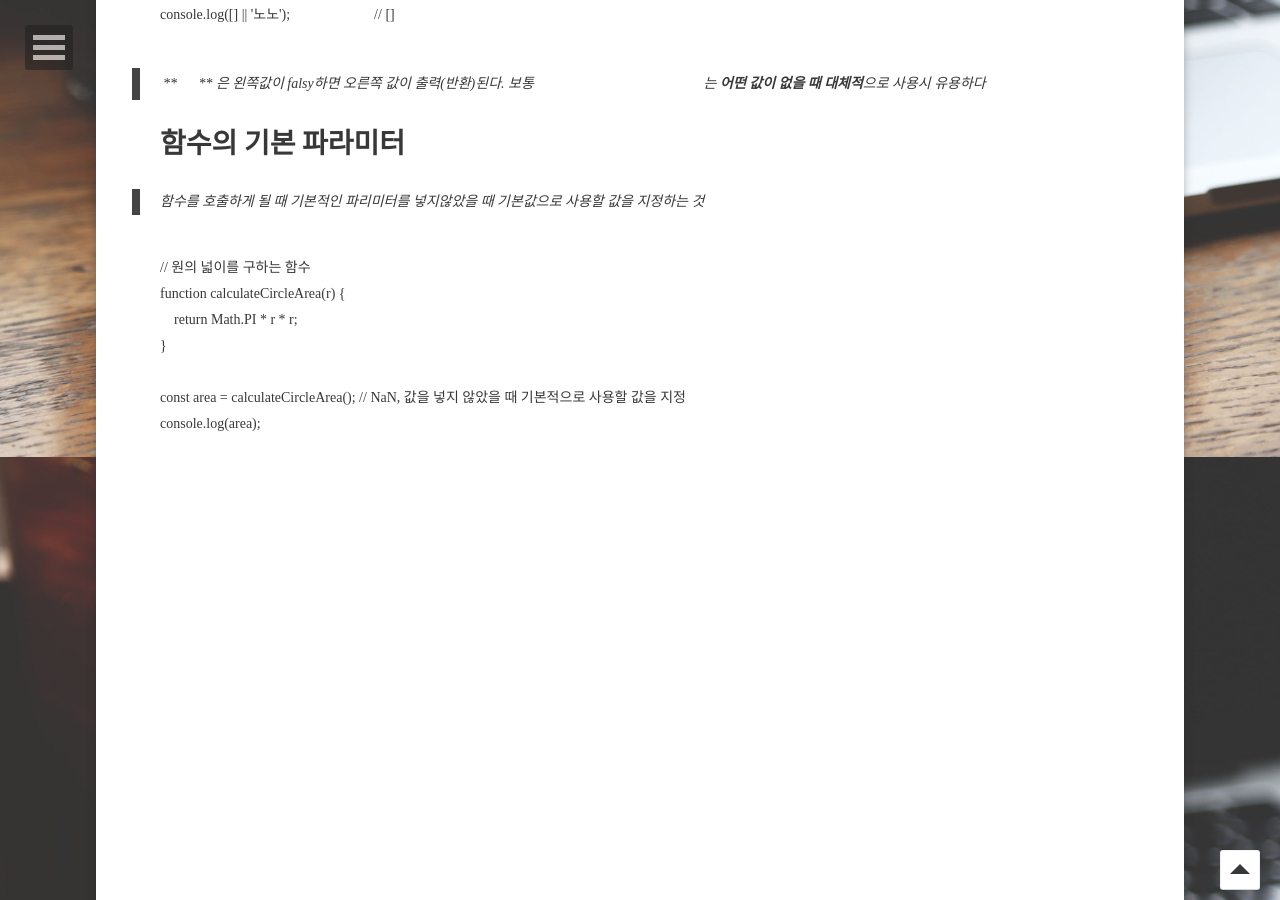
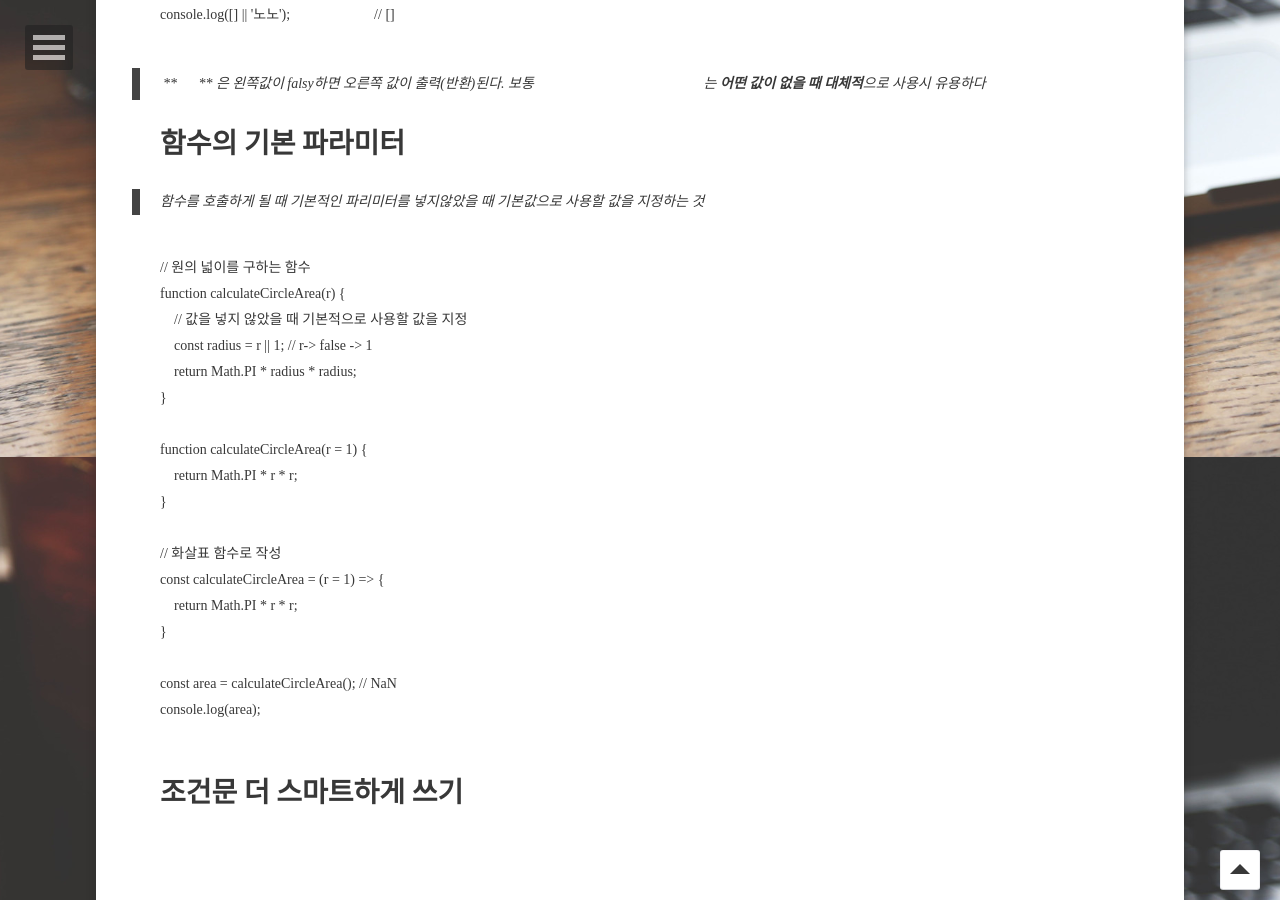
Before and after one commit to sum529-create/sum529-create.github.io, a Jekyll site: the page built from _posts/2021-05-24-벨로퍼트-자바스크립트.md, in a window 1280 px wide and 900 px high, scrolled down 25643 px. Built offline with Jekyll 4.4.1, drawn with Linux system fonts in a browser that asks for light colours; some web fonts are replaced; comment, search, counter and statistics services are not loaded.

Commit message:
Update 2021-05-24-벨로퍼트-자바스크립트.md

```diff
--- a/_posts/2021-05-24-벨로퍼트-자바스크립트.md
+++ b/_posts/2021-05-24-벨로퍼트-자바스크립트.md
@@ -1102,11 +1102,32 @@ console.log([] || '노노');                        // []
 <code>
 // 원의 넓이를 구하는 함수
 function calculateCircleArea(r) {
+    // 값을 넣지 않았을 때 기본적으로 사용할 값을 지정
+    const radius = r || 1; // r-> false -> 1
+    return Math.PI * radius * radius;
+}
+
+function calculateCircleArea(r = 1) {
     return Math.PI * r * r;
 }
 
-const area = calculateCircleArea(); // NaN, 값을 넣지 않았을 때 기본적으로 사용할 값을 지정
+// 화살표 함수로 작성
+const calculateCircleArea = (r = 1) => {
+    return Math.PI * r * r;
+}
+
+const area = calculateCircleArea(); // NaN
 console.log(area);
+</code>
+</pre>
+
+
+
+# 조건문 더 스마트하게 쓰기
+
+<pre>
+<code>
+
 </code>
 </pre>
 
@@ -1174,8 +1195,3 @@ console.log(area);
 <code>
 </code>
 </pre>
-
-<pre>
-<code>
-</code>
-</pre>
```
